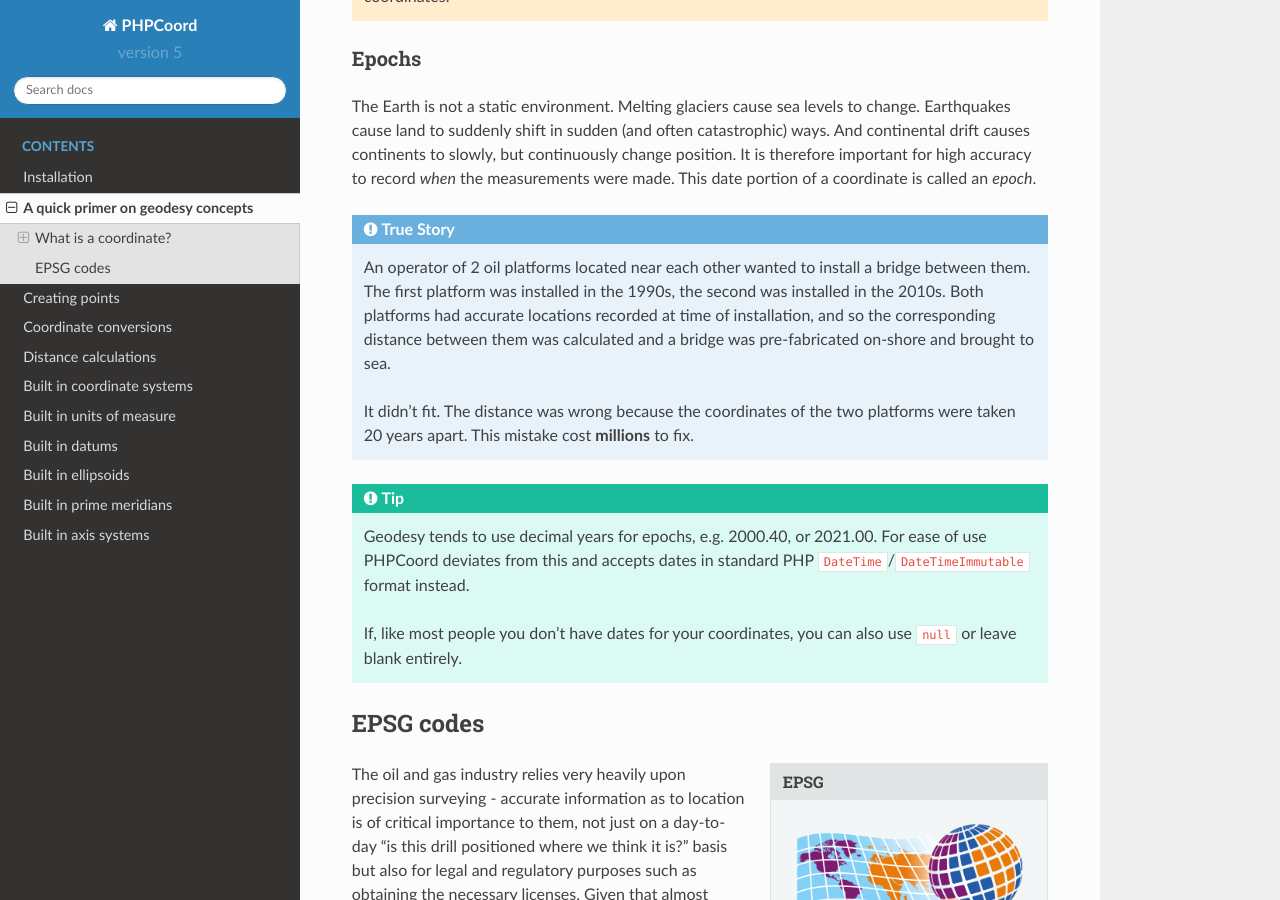
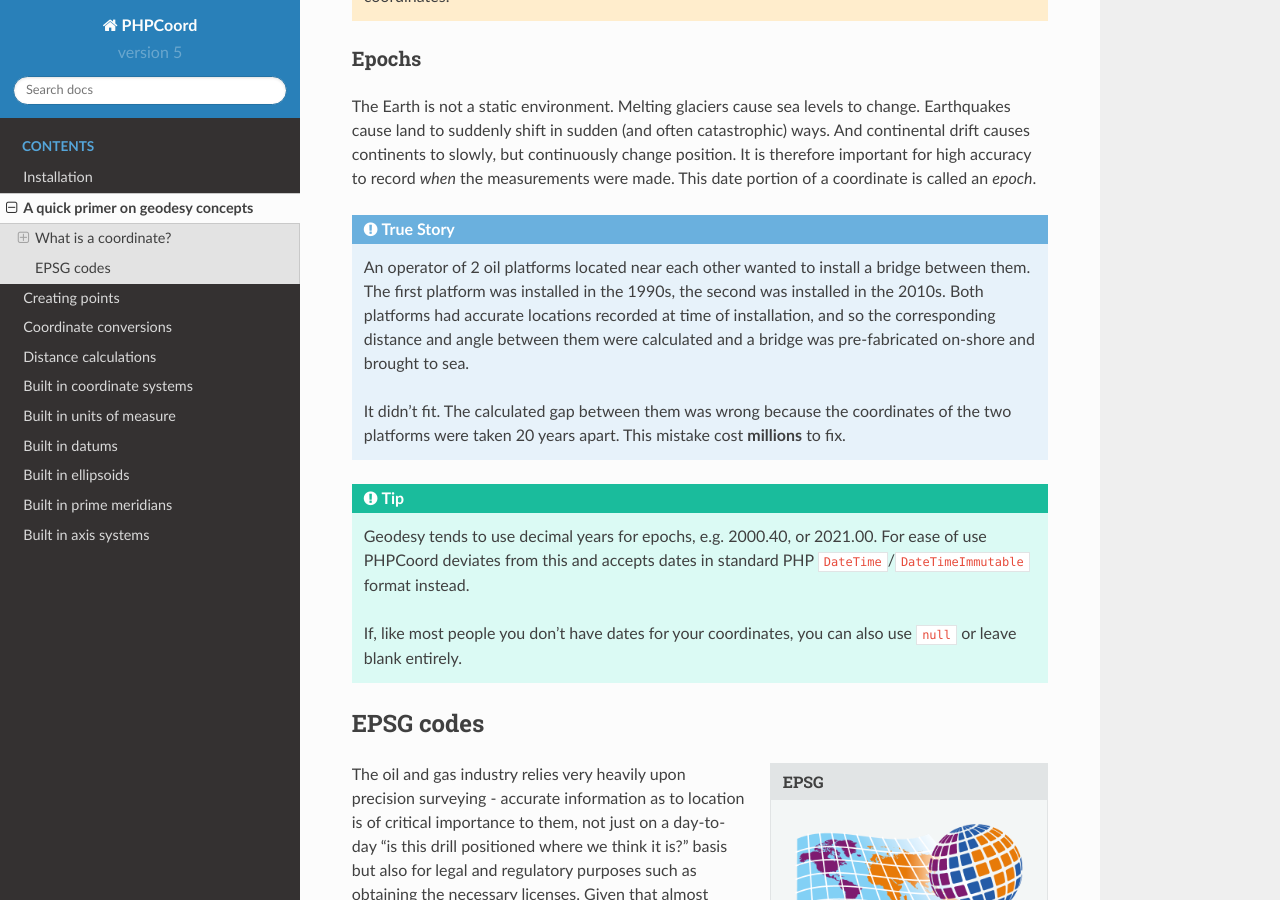
Before and after one commit to dvdoug/PHPCoord, a Sphinx documentation site: the page built from docs/primer.rst, in a window 1280 px wide and 900 px high, scrolled down 8819 px. Built offline with Sphinx 7.4.7 and the Read the Docs theme 2.0.0, drawn with Linux system fonts in a browser that asks for light colours.

Commit message:
Clarify distance + direction

```diff
--- a/docs/primer.rst
+++ b/docs/primer.rst
@@ -331,11 +331,11 @@ portion of a coordinate is called an *epoch*.
 
     An operator of 2 oil platforms located near each other wanted to install a bridge between them.
     The first platform was installed in the 1990s, the second was installed in the 2010s. Both platforms had accurate
-    locations recorded at time of installation, and so the corresponding distance between them was calculated and a
-    bridge was pre-fabricated on-shore and brought to sea.
+    locations recorded at time of installation, and so the corresponding distance and angle between them were calculated
+    and a bridge was pre-fabricated on-shore and brought to sea.
 
-    It didn't fit. The distance was wrong because the coordinates of the two platforms were taken 20 years apart.
-    This mistake cost **millions** to fix.
+    It didn't fit. The calculated gap between them was wrong because the coordinates of the two platforms were taken 20
+    years apart. This mistake cost **millions** to fix.
 
 .. tip::
     Geodesy tends to use decimal years for epochs, e.g. 2000.40, or 2021.00. For ease of use PHPCoord deviates from this
```
